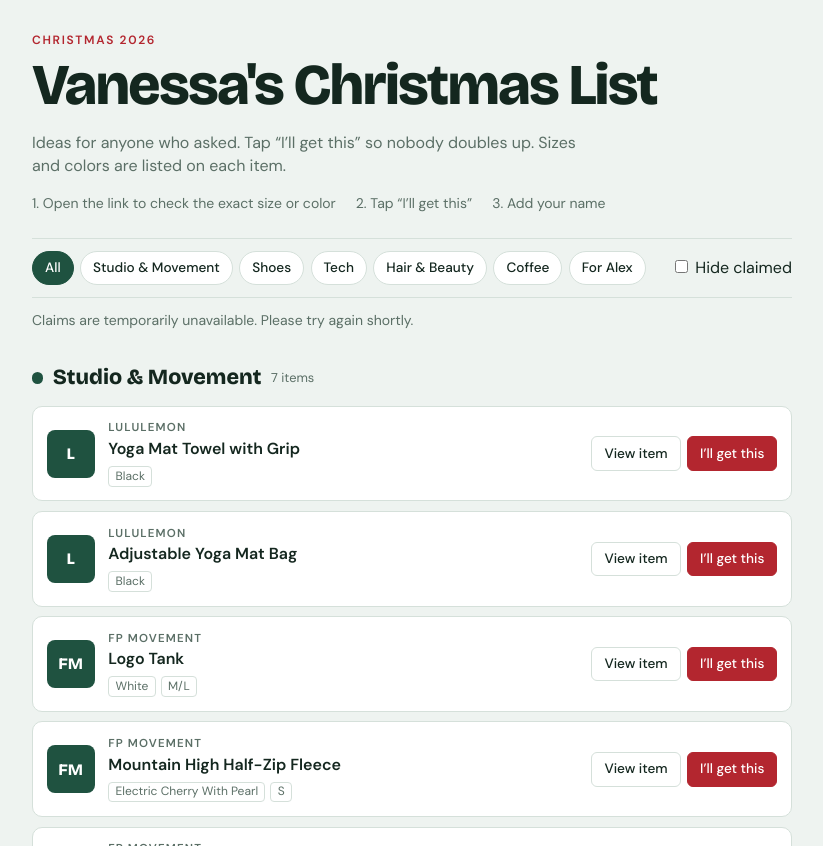
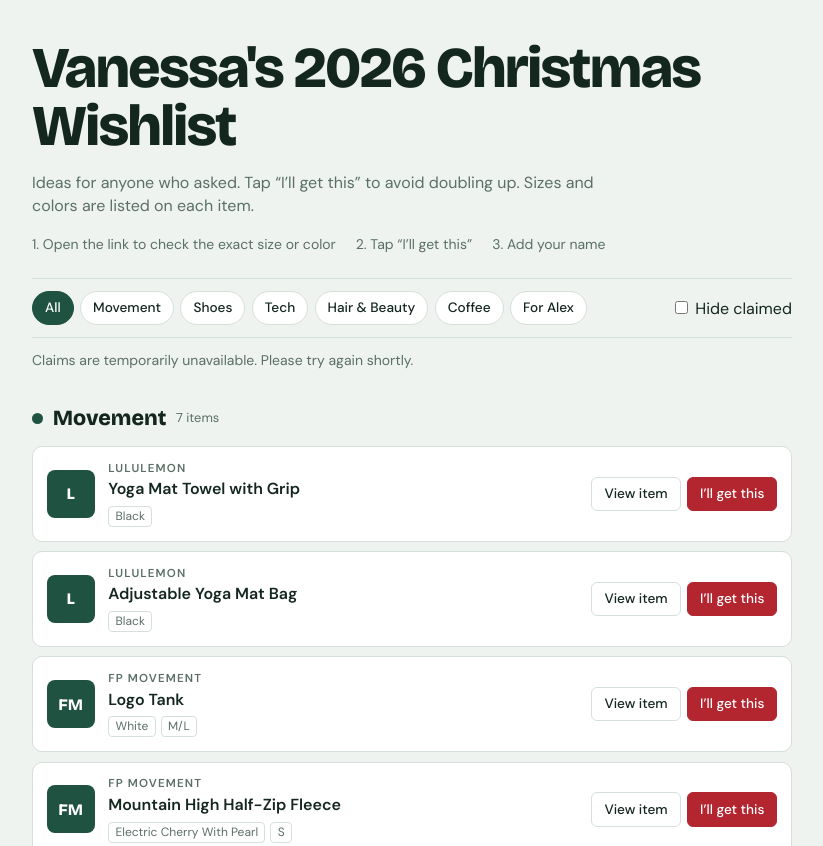
Before and after one commit to vaneslopez/vanesxmaslist, a plain HTML site: page index.html in a window 1280 px wide. Shown: the top 846 px of the page, without its empty margins (228-1051 px from the left). Drawn offline with nearby package versions, Linux system fonts and the light colour scheme; no server answers.

Commit message:
Refine wishlist heading and item details

```diff
--- a/index.html
+++ b/index.html
@@ -14,9 +14,9 @@
 <body>
 <div class="wrap">
   <header>
-    <div class="eyebrow">Christmas 2026</div>
-    <h1>Vanessa's Christmas List</h1>
-    <p class="lede">Ideas for anyone who asked. Tap “I’ll get this” so nobody doubles up. Sizes and colors are listed on each item.</p>
+
+    <h1>Vanessa's 2026 Christmas Wishlist</h1>
+    <p class="lede">Ideas for anyone who asked. Tap “I’ll get this” to avoid doubling up. Sizes and colors are listed on each item.</p>
     <div class="howto"><span>1. Open the link to check the exact size or color</span><span>2. Tap “I’ll get this”</span><span>3. Add your name</span></div>
   </header>
   <div class="bar"><div class="chips" id="chips"></div><label><input type="checkbox" id="hideClaimed"> Hide claimed</label></div>
@@ -31,11 +31,11 @@ const ITEMS = [
 ["yoga-towel","studio","lululemon","Yoga Mat Towel with Grip",["Black"],"$64","https://shop.lululemon.com/p/yoga-mat-towel-grip/ogch4mjrp8?color=0001"],["yoga-bag","studio","lululemon","Adjustable Yoga Mat Bag",["Black"],"$68","https://shop.lululemon.com/p/adjustable-yoga-mat-bag/eogyiznq7r?color=0001"],["fp-tank","studio","FP Movement","Logo Tank",["White","M/L"],"$38","https://www.freepeople.com/fpmovement/shop/fp-movement-logo-tank/?color=010&size=M/L&type=REGULAR&quantity=1"],["fp-fleece","studio","FP Movement","Mountain High Half-Zip Fleece",["Electric Cherry With Pearl","S"],"$98","https://www.freepeople.com/fpmovement/shop/mountain-high-half-zip-fleece/?color=258&size=S&type=REGULAR&quantity=1"],["fp-pants","studio","FP Movement","Take It Easy Pants",["Mars","S or M"],"$78","https://www.freepeople.com/fpmovement/shop/take-it-easy-pants/?color=051&size=S&type=REGULAR&quantity=1"],["fp-socks","studio","FP Movement","Classic Ruffle Sock 2-Pack",["Grey / White"],"$28","https://www.freepeople.com/fpmovement/shop/classic-ruffle-sock-2-pack/?color=006&size=One+Size&type=REGULAR&quantity=1"],["fp-cami","studio","FP Movement","Go To Smooth Square Neck Cami",["Washed Ice Grey","M/L"],"$48","https://www.freepeople.com/fpmovement/shop/go-to-smooth-square-neck-cami/?color=040&size=M/L&type=REGULAR&quantity=1"],
 ["asics-white","shoes","Asics","GEL-1130 Sneakers",["White / Clay Canyon","Size 7"],"","https://www.anthropologie.com/shop/asics-gel-1130-sneakers2?color=879&type=STANDARD&quantity=1&size=7W+/+5.5M"],["asics-cream","shoes","Asics","GEL-1130 Sneakers",["Cream / Pink Cloud","Size 7"],"","https://www.anthropologie.com/shop/asics-gel-1130-sneakers2?color=014&type=STANDARD&quantity=1&size=7W+/+5.5M"],
 ["sony-xm5","tech","Sony","WH-1000XM5 Wireless Noise Cancelling Headphones",["Silver"],"","https://www.bestbuy.com/product/sony-wh-1000xm5-wireless-noise-cancelling-over-the-ear-headphones-silver/J7XSRH5CXV"],["casely-plum","tech","Casely","On the Dot iPhone 17 Pro Case",["Plum polka dot","iPhone 17 Pro"],"","https://www.getcasely.com/collections/iphone-17-pro-cases/products/on-the-dot-plum-polka-dot-case?variant=43942452625511"],["casely-olive","tech","Casely","Olive Stripes iPhone 17 Pro Case",["Layered lines","iPhone 17 Pro"],"","https://www.getcasely.com/collections/iphone-17-pro-cases/products/olive-stripes-layered-lines-case?variant=50394337575015"],
-["pure-trio","beauty","Innersense","Pure Trio",["Best-selling essentials","Fine to medium hair"],"$84","https://innersensebeauty.com/collections/clean-hair-care-kits/products/pure-trio"],["vb-iron","beauty","Vera Bradley","Ultralight Curling & Flat Iron Cover",[],"","https://www.target.com/p/vera-bradley-women-s-outlet-ultralight-curling-flat-iron-cover/-/A-93335965?preselect=93335967"],
+["pure-trio","beauty","Innersense","Pure Trio",[],"$84","https://innersensebeauty.com/collections/clean-hair-care-kits/products/pure-trio"],["vb-iron","beauty","Vera Bradley","Ultralight Curling & Flat Iron Cover",[],"","https://www.target.com/p/vera-bradley-women-s-outlet-ultralight-curling-flat-iron-cover/-/A-93335965?preselect=93335967"],
 ["nespresso-vaniglia","coffee","Nespresso","Vaniglia Coffee Pods",["Original line"],"","https://www.nespresso.com/us/en/order/capsules/original/vaniglia-coffee-pods"],["nespresso-athens","coffee","Nespresso","Athens Freddo Intenso Pods",["Original line"],"","https://www.nespresso.com/us/en/order/capsules/original/athens-freddo-intenso"],["espresso-ball","coffee","Amazon","Stainless Steel Espresso Chilling Ball",["For cold espresso"],"","https://www.amazon.com/dp/B0D3FWHPCG?th=1"],
 ["alex-pant","alex","Abercrombie","Lounge Pant",["S or M","Short"],"","https://www.abercrombie.com/shop/us/p/lounge-pant-63889319?categoryId=161767"],["alex-tee","alex","Abercrombie","Long-Sleeve Lounge Tee",["M"],"","https://www.abercrombie.com/shop/us/p/long-sleeve-lounge-tee-63863819?categoryId=161767"]
 ].map(([id,cat,brand,name,tags,price,url])=>({id,cat,brand,name,tags,price,url}));
-const CATS={studio:["Studio & Movement","#1f5240"],shoes:["Shoes","#8a3b2e"],tech:["Tech","#2f4f7a"],beauty:["Hair & Beauty","#8a4a72"],coffee:["Coffee","#6b4a2b"],alex:["For Alex","#5a5a8a"]};
+const CATS={studio:["Movement","#1f5240"],shoes:["Shoes","#8a3b2e"],tech:["Tech","#2f4f7a"],beauty:["Hair & Beauty","#8a4a72"],coffee:["Coffee","#6b4a2b"],alex:["For Alex","#5a5a8a"]};
 let claims={},filter="all",hide=false,open=null;
 const $=s=>document.querySelector(s),mono=b=>b.split(/\s+/).map(x=>x[0]).join("").slice(0,2).toUpperCase();
 function esc(s){const d=document.createElement("div");d.textContent=s;return d.innerHTML}
```
